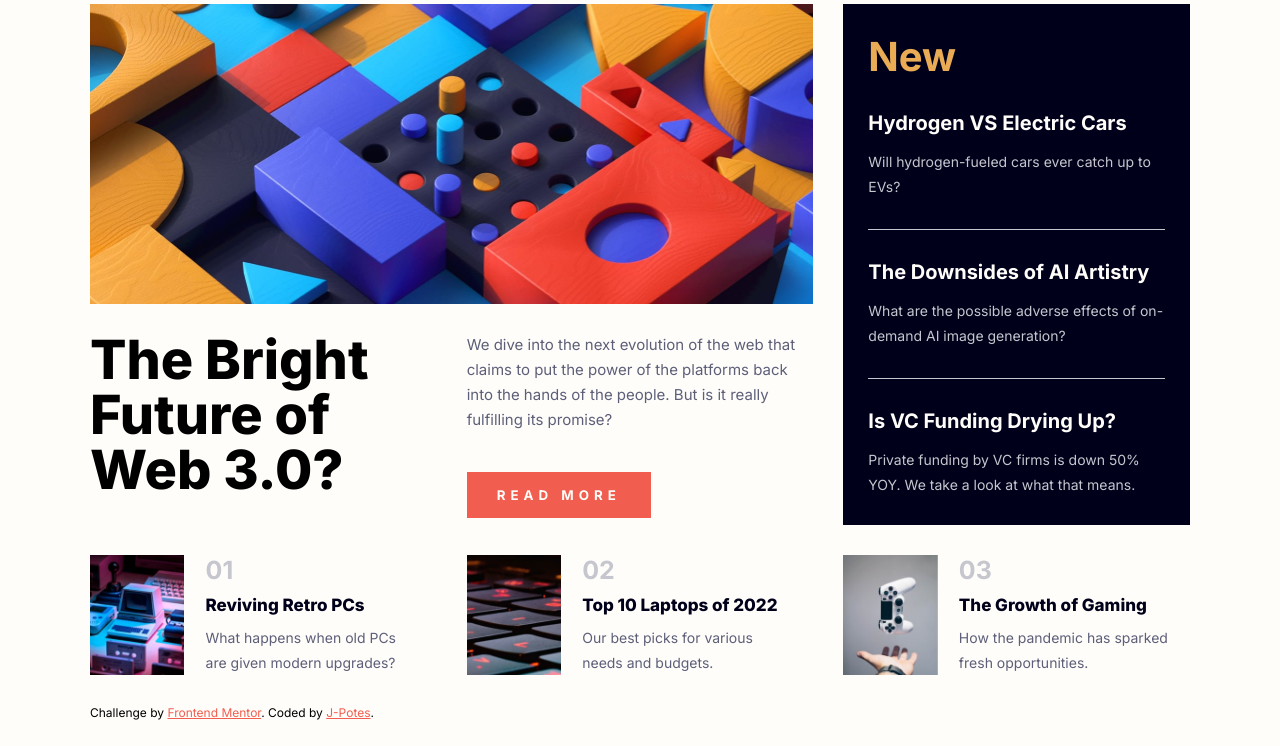
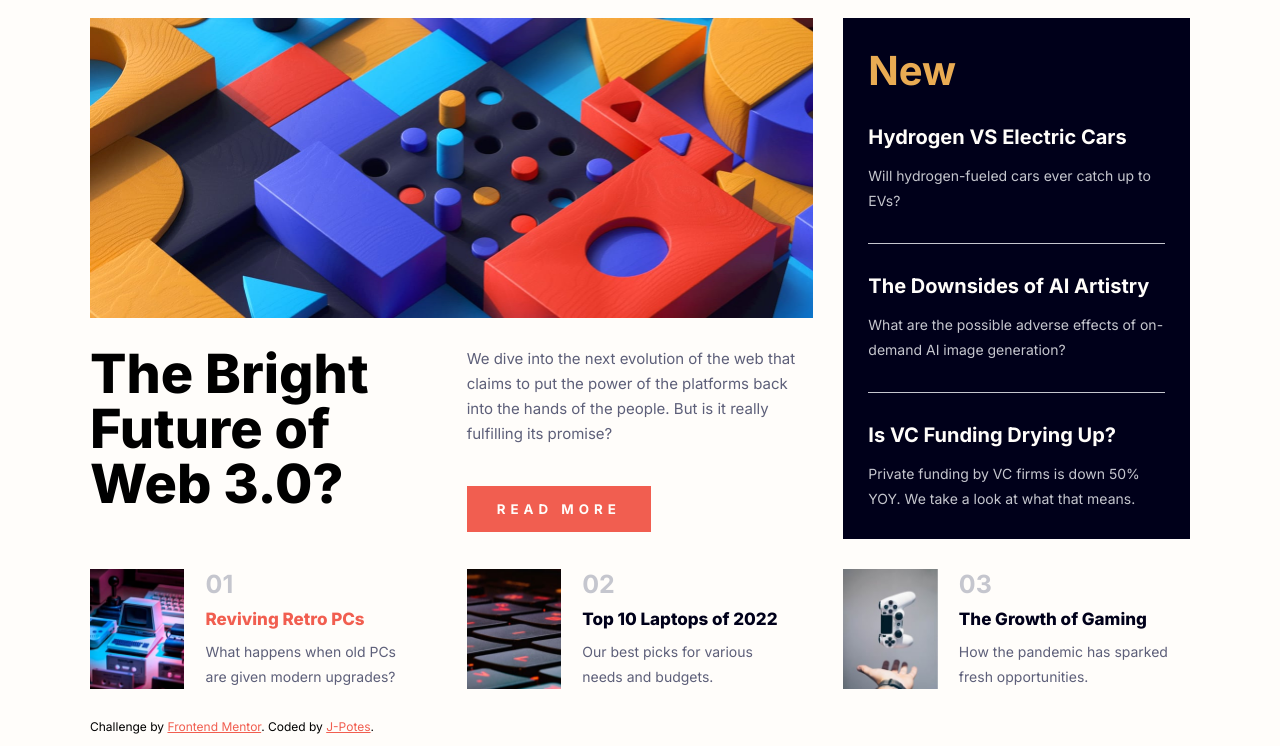
Before and after one commit to J-Potes/news-homepage-main, a plain HTML site: page index.html in a window 1280 px wide. In both pictures the pointer is over the element "Reviving Retro PCs". Shown: the part 82-828 px from the top of the page. Drawn offline with Linux system fonts and the light colour scheme.

Commit message:
Height fixing

```diff
--- a/CSS/styles.css
+++ b/CSS/styles.css
@@ -27,6 +27,14 @@ html, body {
     margin: 0;
 }
 
+@media (max-height: 830px) {
+    @media (min-width: 1000px) {
+        html {
+            height: fit-content;
+        }
+    }
+}
+
 body {
     font-family: var(--mainFont);
     background-color: var(--offWhite);
@@ -36,7 +44,7 @@ body {
     padding: 0 2rem;
 }
 
-@media (max-width: 760px) {
+@media (max-width: 1000px) {
     html {
         padding: 1.5rem 0;
         align-items: unset;
@@ -102,7 +110,7 @@ body {
     display: none;
 }
 
-@media (max-width: 760px) {
+@media (max-width: 1000px) {
     .navbar {
         margin-top: 0;
         margin-bottom: 2rem;
@@ -181,7 +189,7 @@ body {
     gap: 3rem;
 }
 
-@media (max-width: 760px) {
+@media (max-width: 1000px) {
     .grid-container {
         grid-template-columns: 1fr;
         grid-template-areas: "main" "new" "cards";
@@ -201,7 +209,7 @@ body {
     row-gap: 2rem;
 }
 
-@media (max-width: 760px) {
+@media (max-width: 1000px) {
     .main {
         grid-template-columns: 1fr;
         grid-template-areas: "main-image" "main-title" "main-info";
@@ -217,7 +225,7 @@ body {
     height: 30rem;
 }
 
-@media (max-width: 760px) {
+@media (max-width: 1000px) {
     .main__image {
         background-image: url("../assets/images/image-web-3-mobile.jpg");
     }
@@ -237,7 +245,7 @@ body {
     line-height: 5.5rem;
 }
 
-@media (max-width: 760px) {
+@media (max-width: 1000px) {
     .main__title {
         margin-bottom: 1rem;
     }
@@ -255,7 +263,7 @@ body {
     padding-right: 1rem;
 }
 
-@media (max-width: 760px) {
+@media (max-width: 1000px) {
     .main__info {
         margin-top: 1rem;
         padding-right: 0;
@@ -270,7 +278,7 @@ body {
     margin-bottom: 4rem;
 }
 
-@media (max-width: 760px) {
+@media (max-width: 1000px) {
     .main__info--text {
         margin-bottom: 2.5rem;
     }
@@ -325,7 +333,7 @@ body {
     margin-bottom: 0;
 }
 
-@media (max-width: 760px) {
+@media (max-width: 1000px) {
     .new__info--text {
         font-size: 1.4rem;
     }
@@ -347,7 +355,7 @@ body {
     /* height: 20rem; */
 }
 
-@media (max-width: 760px) {
+@media (max-width: 1000px) {
     .cards__container {
         grid-template-columns: 1fr;
     }
@@ -378,6 +386,11 @@ body {
     margin-bottom: 1rem;
 }
 
+.card__title:hover {
+    cursor: pointer;
+    color: var(--softRed);
+}
+
 .card__text {
     font-size: 1.4rem;
     color: var(--darkGrayishBlue);
@@ -393,7 +406,7 @@ body {
 
 }
 
-@media (max-width: 760px) {
+@media (max-width: 1000px) {
     .attribution {
         text-align: center;
         margin-bottom: 2rem;
```
Also changed, not shown: 1 other file.
